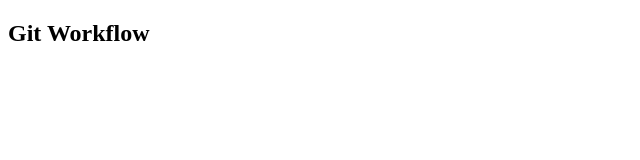
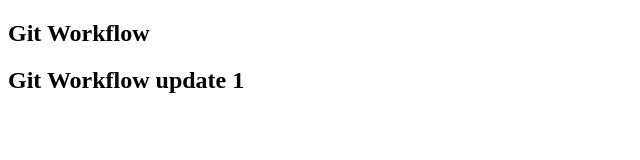
Before and after one commit to cyberlearnphoenix/Git-Workflow, a plain HTML site: page index.html in a window 1280 px wide. Shown: the whole page, without its empty margins (0-640 px from the left). Drawn offline with Linux system fonts and the light colour scheme.

Commit message:
updated index and new app.js file added

```diff
--- /dev/null
+++ b/app.js
@@ -0,0 +1 @@
+console.log("JavaScript")
--- a/index.html
+++ b/index.html
@@ -7,5 +7,6 @@
 </head>
 <body>
     <h2>Git Workflow</h2>
+    <h2>Git Workflow update 1</h2>
 </body>
 </html>
```
